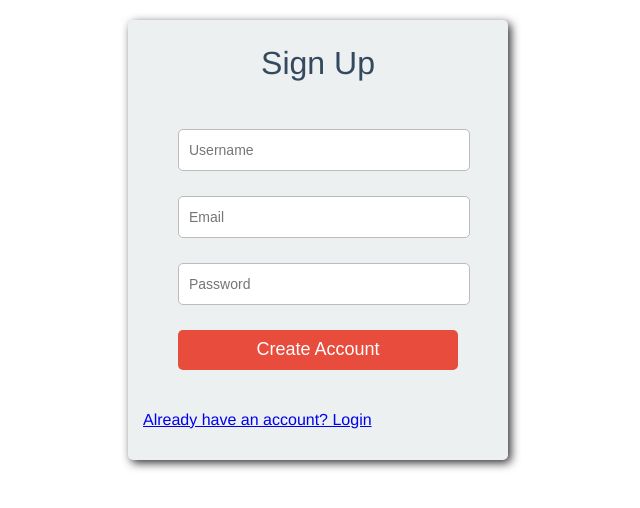
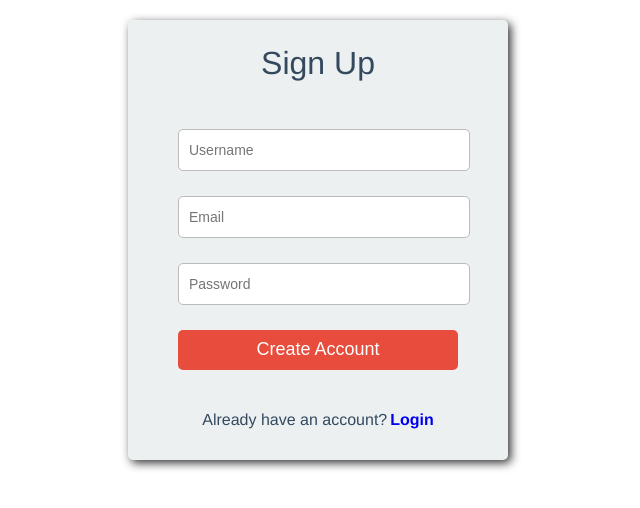
Before and after one commit to JohnMwendwa/node-react-task-manager, a React (Create React App) app in the folder client/: page / in a window 1280 px wide. Shown: the top 508 px of the page, without its empty margins (322-962 px from the left). Built offline with nearby package versions, Linux system fonts and the light colour scheme.

Commit message:
add class selector to link and style tke link

```diff
--- a/client/src/components/Signup.js
+++ b/client/src/components/Signup.js
@@ -63,9 +63,13 @@ function Signup() {
 
         <button className='Signup__button'>Create Account</button>
       </form>
-      <Link to='/login'>
-        <p>Already have an account? Login</p>
-        </Link>
+      <div className="Signup__link">
+        <p>Already have an account?
+          <Link to='/login'>
+             Login
+          </Link>
+        </p>
+      </div>
       </div>
      </div>
     )
--- a/client/src/components/css/Signup.css
+++ b/client/src/components/css/Signup.css
@@ -14,6 +14,16 @@
     font-size: 2em;
     margin-top: 10px;
     color: #34495e;
+}
+.Signup__link{
+    text-align: center;
+    color: #34495e;
+    text-decoration: none;
+}
+.Signup__link a{
+    text-decoration: none;
+    font-weight: 600;
+    padding-left: 3px;
 }
 .Signup__form{
     padding-top: 20px;
```
